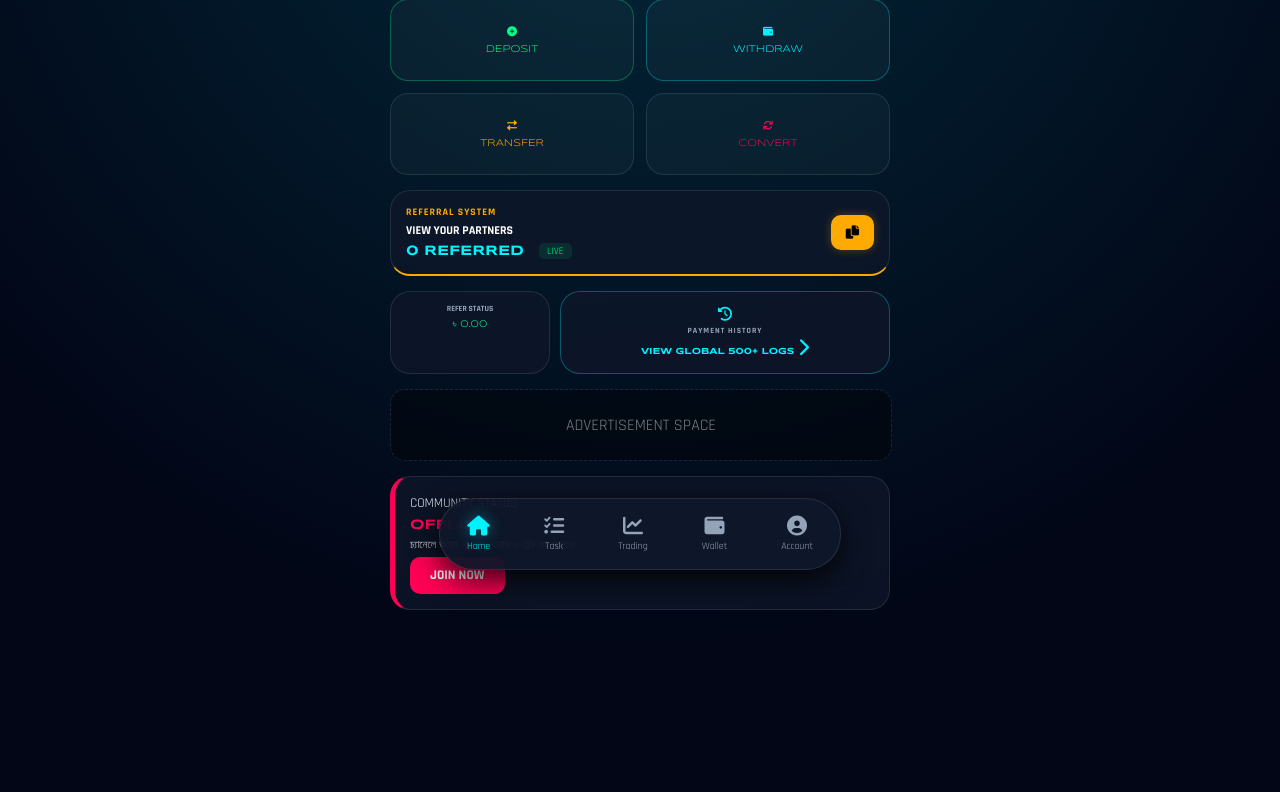
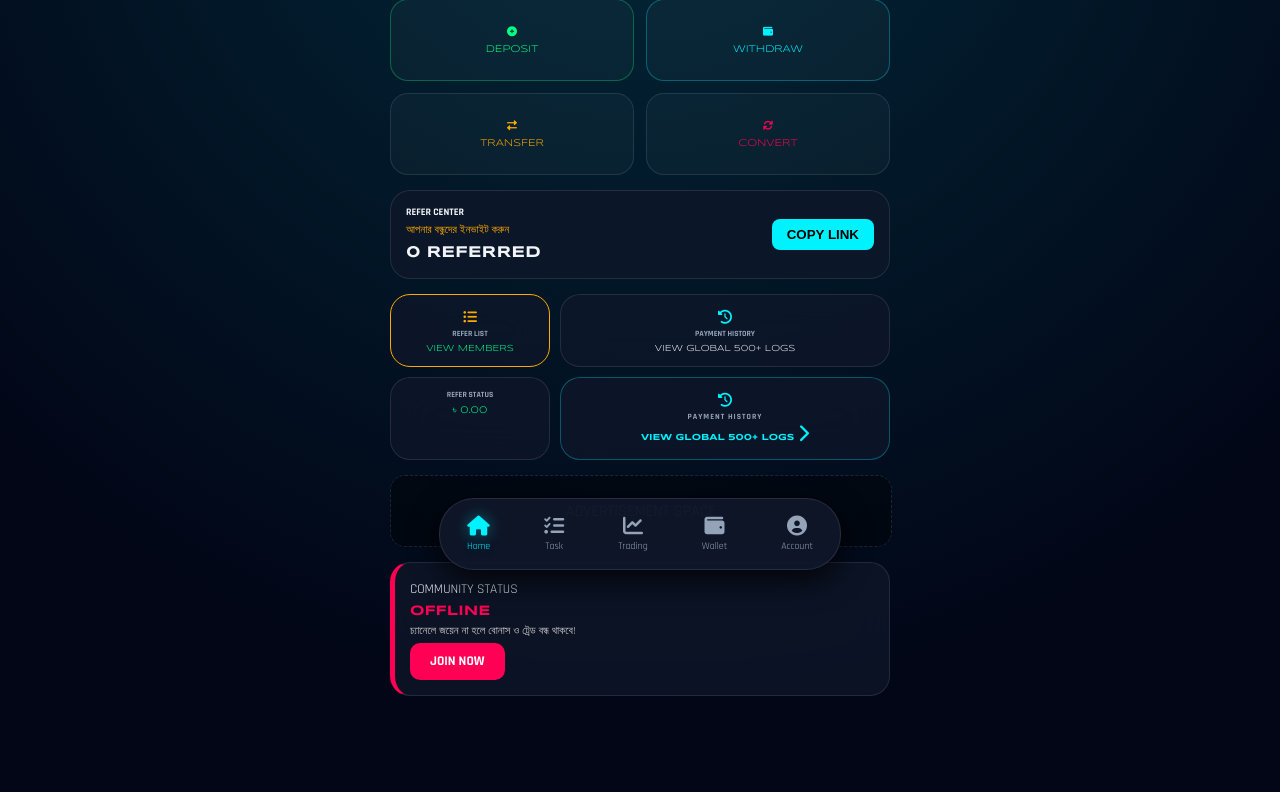
Before and after one commit to asfak440/AAF-TELE-EARN-TREADING-, a Flask app: page /dashboard in a window 1280 px wide. Shown: the part 210-1002 px from the top of the page. Before the commit the page ends 820 px from the top, so only its background shows below. Run offline with Flask 3, Linux system fonts and the light colour scheme; the visitor is signed in with stand-in values (Sample User, id 1).

Commit message:
Update dashboard.html

```diff
--- a/templates/dashboard.html
+++ b/templates/dashboard.html
@@ -171,21 +171,28 @@
         </div>
 
         <!-- ৪. ইউজার পার্সোনাল স্ট্যাটাস -->
-        <div class="premium-card" style="display: flex; justify-content: space-between; align-items: center; cursor: pointer; border-bottom: 2px solid var(--gold);" onclick="handleAction('refer-list')">
-    <div style="flex: 1;">
-        <h4 style="font-size: 10px; color: var(--gold); margin: 0; letter-spacing: 1px;">REFERRAL SYSTEM</h4>
-        <p id="refer-msg" style="font-size: 12px; margin: 5px 0; color: #fff; font-weight: bold;">VIEW YOUR PARTNERS</p>
-        <div style="display: flex; gap: 15px; align-items: center;">
-            <b id="my-refs" style="font-family: 'Syncopate'; font-size: 14px; color: var(--primary);">0 REFERRED</b>
-            <span style="font-size: 10px; background: rgba(0,255,136,0.1); color: var(--active-green); padding: 2px 8px; border-radius: 5px;">LIVE</span>
-        </div>
+        <div class="premium-card" style="display: flex; justify-content: space-between; align-items: center;">
+    <div>
+        <h4 style="font-size: 10px; color: var(--text-muted); margin: 0;">REFER CENTER</h4>
+        <p id="refer-msg" style="font-size: 11px; margin: 5px 0; color: var(--gold);">আপনার বন্ধুদের ইনভাইট করুন</p>
+        <b id="my-refs" style="font-family: 'Syncopate';">0 REFERRED</b>
     </div>
-    <div style="text-align: right;">
-        <button onclick="event.stopPropagation(); copyReferLink()" style="background: var(--gold); border: none; padding: 10px 15px; border-radius: 10px; font-weight: bold; cursor: pointer; box-shadow: 0 0 10px rgba(255, 170, 0, 0.3);">
-            <i class="fas fa-copy"></i>
-        </button>
+    <button onclick="copyReferLink()" style="background: var(--primary); border: none; padding: 8px 15px; border-radius: 8px; font-weight: bold; cursor: pointer;">COPY LINK</button>
+</div>
+
+<div class="grid-3" style="margin-top: 10px;">
+    <div class="premium-card stat-box" style="margin:0; cursor: pointer; border: 1px solid var(--gold);" onclick="handleAction('refer-list')">
+        <i class="fas fa-list-ul" style="font-size: 14px; color: var(--gold); margin-bottom: 5px;"></i>
+        <h4>Refer List</h4>
+        <p id="my-profit" style="color: var(--active-green); font-size: 9px;">VIEW MEMBERS</p>
     </div>
-        </div>
+
+    <div class="premium-card stat-box" style="margin:0; grid-column: span 2; cursor: pointer;" onclick="handleAction('payment-history')">
+        <i class="fas fa-history" style="font-size: 14px; color: var(--primary); margin-bottom: 5px;"></i>
+        <h4>Payment History</h4>
+        <p style="font-size: 9px;">VIEW GLOBAL 500+ LOGS</p>
+    </div>
+</div>
 
         <div class="grid-3" style="margin-top: 10px;">
             <div class="premium-card stat-box" style="margin:0">
```
